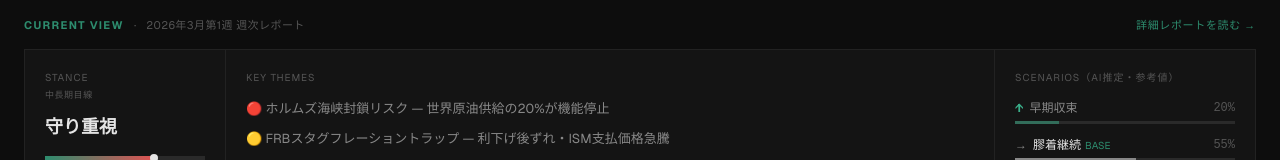
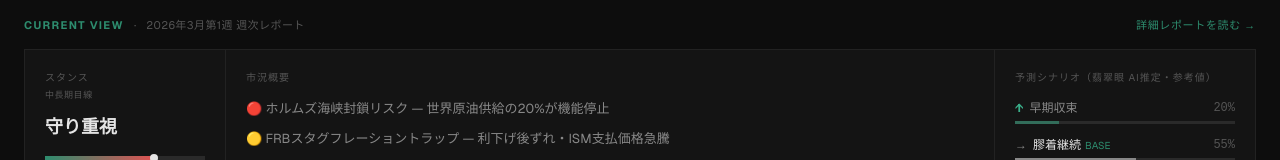
Before and after one commit to ops324/hisuigan-macro-insight-engine, a Next.js app: page /reports in a window 1280 px wide. Shown: the part 215-375 px from the top of the page. Built offline with nearby package versions, Linux system fonts and the light colour scheme.

Commit message:
fix: CURRENT VIEWのラベルを日本語化・翡翠眼を追記
- STANCE → スタンス
- KEY THEMES → 市況概要
- SCENARIOS（AI推定・参考値）→ 予測シナリオ（翡翠眼 AI推定・参考値）

Co-Authored-By: Claude Sonnet 4.6 <noreply@anthropic.com>

```diff
--- a/app/reports/ReportsClient.tsx
+++ b/app/reports/ReportsClient.tsx
@@ -47,7 +47,7 @@ function CurrentView({ report, t }: { report: ReportMeta; t: typeof themeMap["da
         {/* スタンス */}
         {stance != null && (
           <div style={{ background: t.surface, padding: "20px" }}>
-            <div style={{ fontSize: 10, color: t.textMuted, letterSpacing: "0.1em", marginBottom: 4 }}>STANCE</div>
+            <div style={{ fontSize: 10, color: t.textMuted, letterSpacing: "0.1em", marginBottom: 4 }}>スタンス</div>
             <div style={{ fontSize: 9, color: t.textMuted, letterSpacing: "0.06em", marginBottom: 10 }}>中長期目線</div>
             <div style={{ fontSize: 18, fontWeight: 700, color: t.text, marginBottom: 16 }}>{stanceLabel ?? "—"}</div>
             <div style={{ position: "relative", height: 4, background: t.borderStrong, marginBottom: 8 }}>
@@ -67,7 +67,7 @@ function CurrentView({ report, t }: { report: ReportMeta; t: typeof themeMap["da
         {/* テーマ */}
         {themes && themes.length > 0 && (
           <div style={{ background: t.surface, padding: "20px" }}>
-            <div style={{ fontSize: 10, color: t.textMuted, letterSpacing: "0.1em", marginBottom: 14 }}>KEY THEMES</div>
+            <div style={{ fontSize: 10, color: t.textMuted, letterSpacing: "0.1em", marginBottom: 14 }}>市況概要</div>
             <div style={{ display: "flex", flexDirection: "column", gap: 10 }}>
               {themes.map((theme, i) => (
                 <div key={i} style={{ fontSize: 13, color: t.textSub, lineHeight: 1.5 }}>{theme}</div>
@@ -79,7 +79,7 @@ function CurrentView({ report, t }: { report: ReportMeta; t: typeof themeMap["da
         {/* シナリオ */}
         {scenarios && scenarios.length > 0 && (
           <div style={{ background: t.surface, padding: "20px" }}>
-            <div style={{ fontSize: 10, color: t.textMuted, letterSpacing: "0.1em", marginBottom: 14 }}>SCENARIOS（AI推定・参考値）</div>
+            <div style={{ fontSize: 10, color: t.textMuted, letterSpacing: "0.1em", marginBottom: 14 }}>予測シナリオ（翡翠眼 AI推定・参考値）</div>
             <div style={{ display: "flex", flexDirection: "column", gap: 12 }}>
               {(scenarios as ScenarioItem[]).map((s, i) => (
                 <div key={i}>
```
